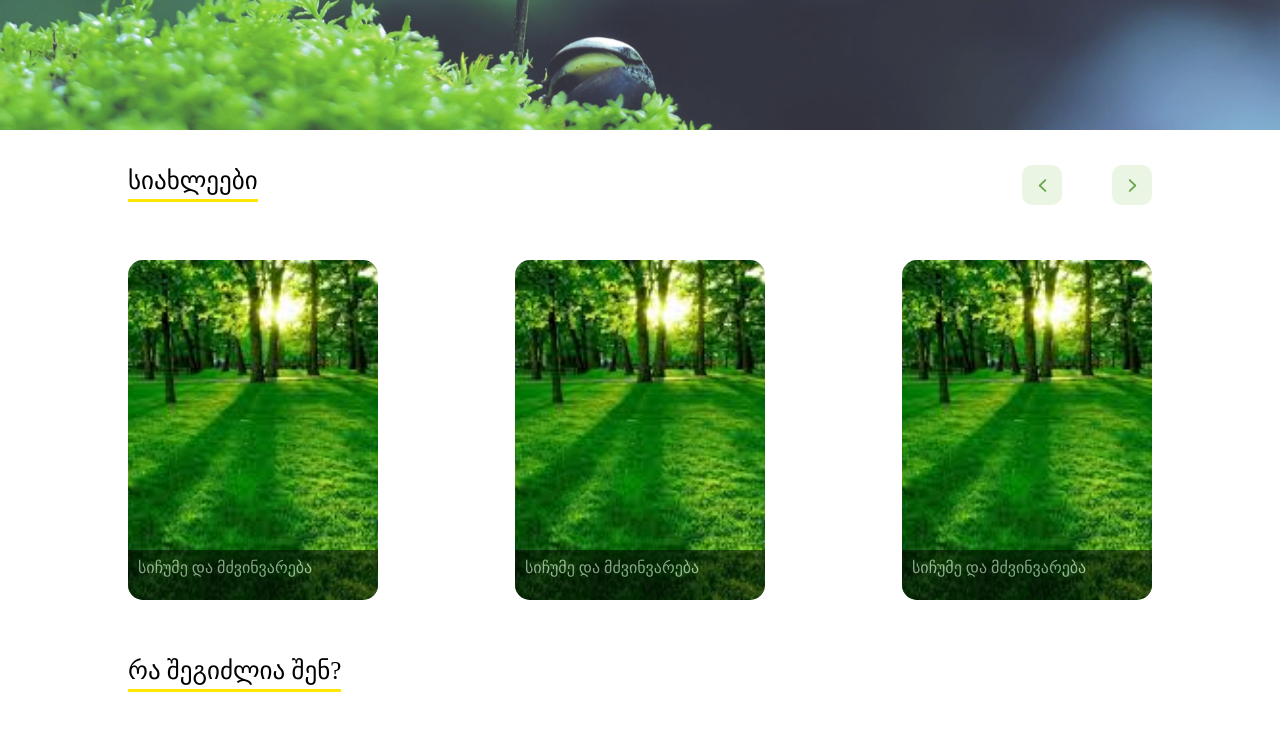
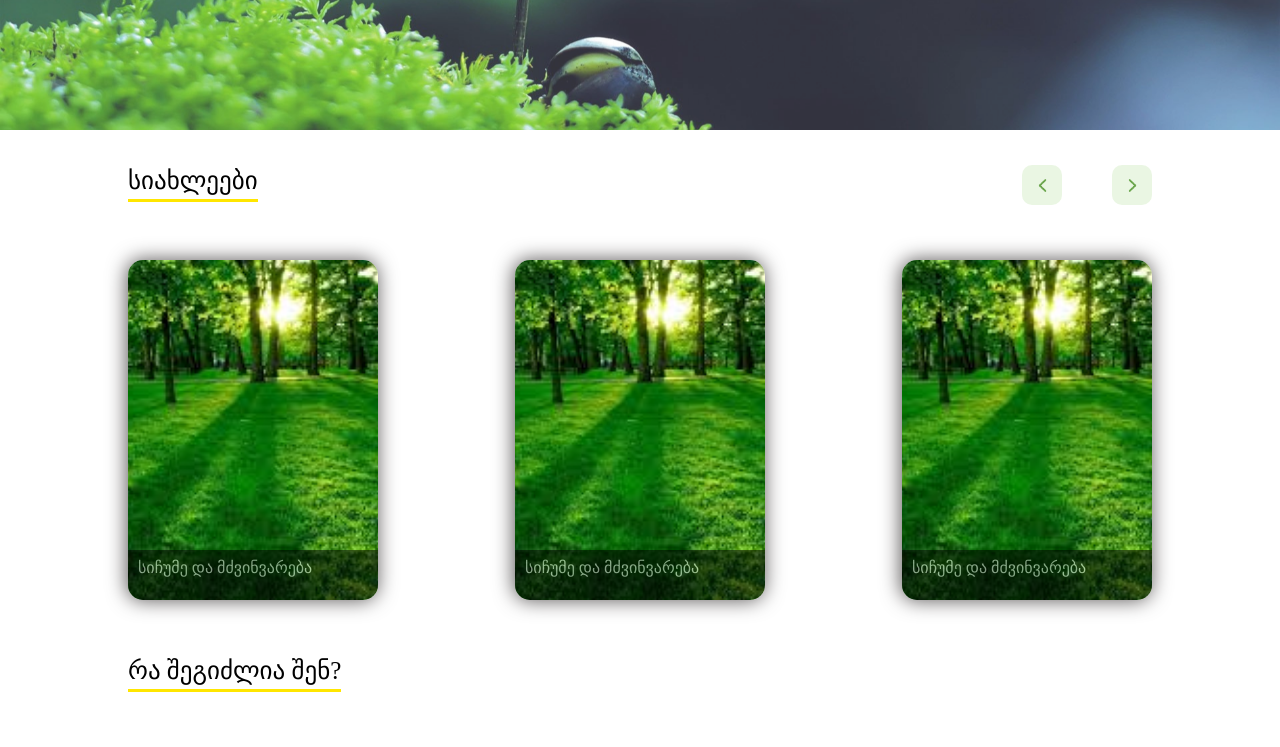
Before and after one commit to archil-lebanidze/first-page, a plain HTML site: page index.html in a window 1280 px wide. Shown: the part 540-1287 px from the top of the page. Drawn offline with Linux system fonts and the light colour scheme.

Commit message:
Add files via upload
19112021/1

```diff
--- a/styles.css
+++ b/styles.css
@@ -156,6 +156,7 @@ nav input::placeholder{
   opacity: 1;
   border-radius: 15px;
   position: relative;
+  box-shadow: -1px 0px 20px 0px #545151;
 }
 .description{
   position: absolute;
```
